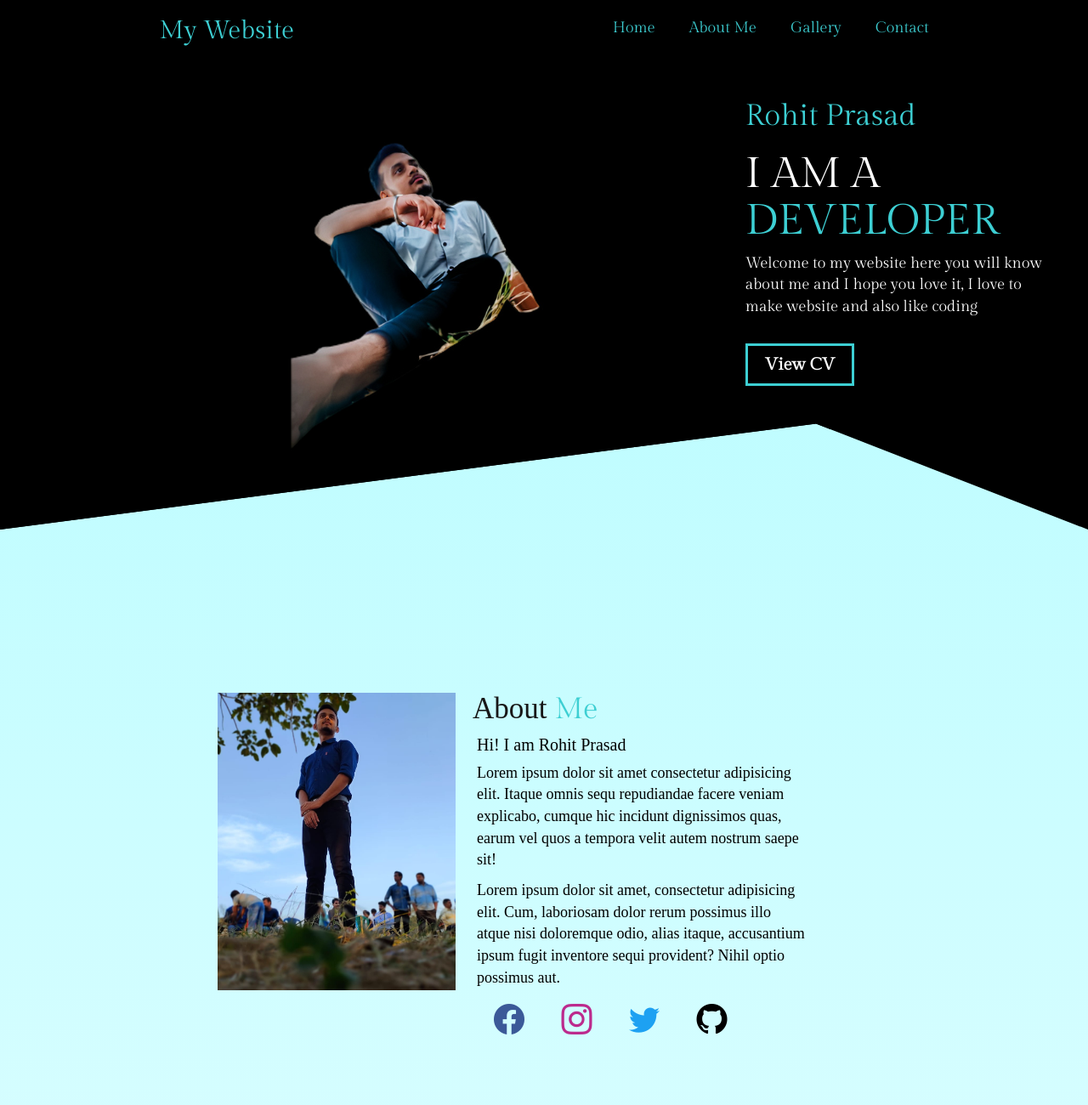
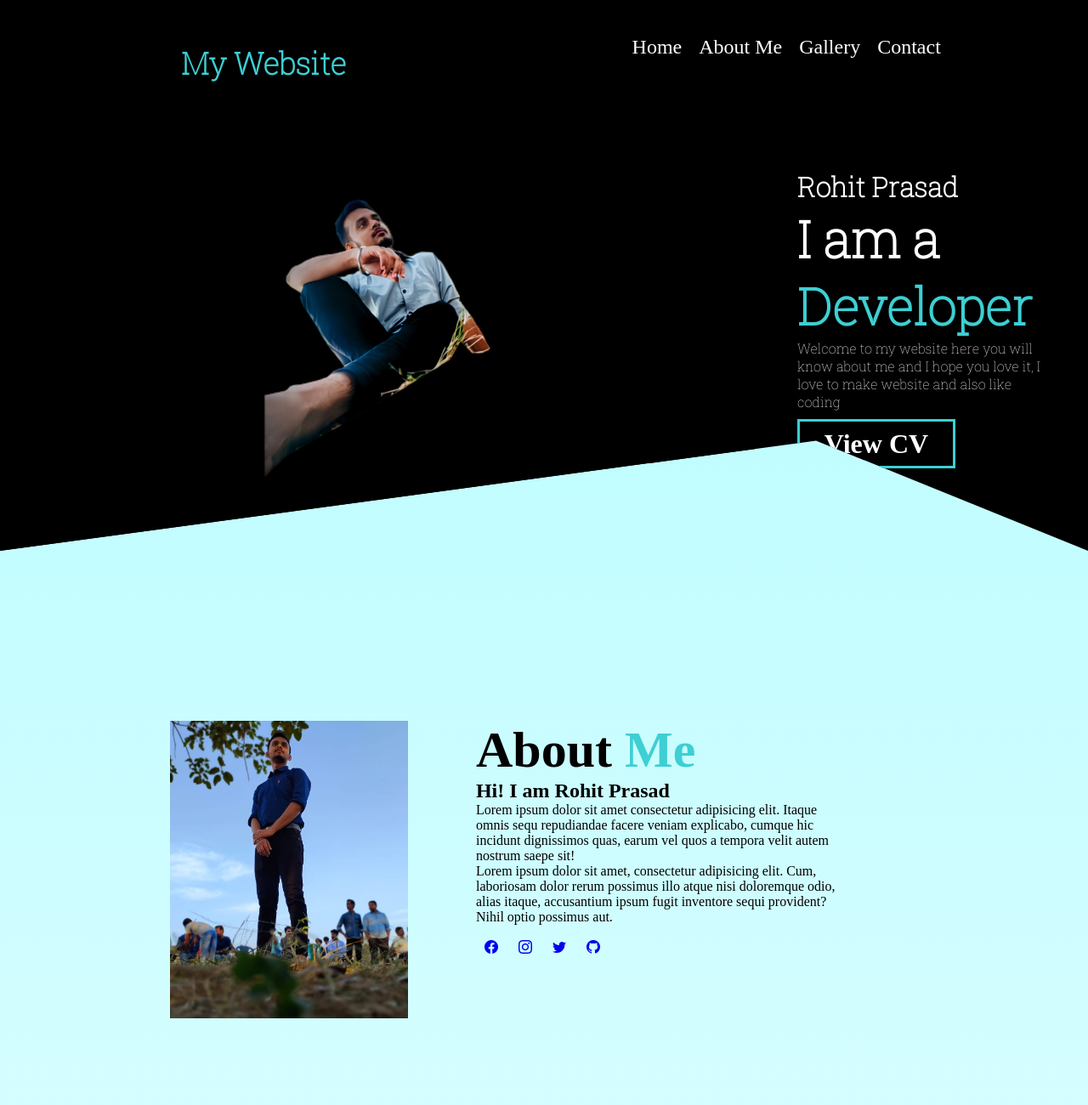
Before and after one commit to rohitpd18/my-protfolio, a plain HTML site: page index.html in a window 1280 px wide. Shown: the top 1300 px of the page at 85% size. Drawn offline with nearby package versions, Linux system fonts and the light colour scheme.

Commit message:
updated all file

```diff
--- a/css/contact-style.css
+++ b/css/contact-style.css
@@ -1,24 +1,22 @@
 *{
     box-sizing: border-box;
-    font-family: 'Gill Sans', 'Gill Sans MT', Calibri, 'Trebuchet MS', sans-serif;
 }
 
-body{
-    background-image: linear-gradient(rgb(179, 252, 255), white );
 
-}
 
-.main-container{
+.contact-container{
     padding: 25px;
     margin: 10% 15%;
     border: 2px solid black;
     border-radius: 5px;
     background-color: aliceblue;
+    font-family: 'Gill Sans', 'Gill Sans MT', Calibri, 'Trebuchet MS', sans-serif;
 
 }
-.main-heading{
+#contact-heading{
     text-align: center;
-    padding: auto;
+    font-size: 2rem;
+    padding: 5px;
     margin: auto;
     background-color: black;
     border-radius: 1rem;
@@ -26,6 +24,7 @@ body{
 }
 
 .sumbit{
+    padding: 0.5rem;
     width: 100%;
     font-size: 16.5px;
     background-color: var(--primery);
@@ -40,5 +39,7 @@ body{
 }
 input[text],input[email], fieldset,input[number],input[radio]{
     word-spacing: 1em;
-    font-size: 1.5rem;
+    padding: 0.5rem;
+    margin: 0.5rem;
+    /* font-size: 1.5rem; */
 }
--- a/css/style.css
+++ b/css/style.css
@@ -1,130 +1,123 @@
 @import url(utlity.css);
+@import url("https://cdn.jsdelivr.net/npm/bootstrap-icons@1.7.2/font/bootstrap-icons.css");
 
 * {
   padding: 0;
   margin: 0;
   text-decoration: none;
   box-sizing: border-box;
-  font-family: "Gilda Display", serif;
+  /* font-family: 'Roboto Slab', serif; */
 }
+body{
+  background-image: linear-gradient(rgb(179, 252, 255), white );
+}
+
+
 
 /* nav bar style ---Start--- */
 header {
   background-color: rgb(0, 0, 0);
   clip-path: polygon(0 0, 100% 0, 100% 100%, 75% 80%, 0 100%);
-  font-family: "Gilda Display", serif;
 }
-header h2,
-div a {
+.my-web {
   color: var(--primery);
-  font-family: "Gilda Display", serif;
+  padding: 50px 100px;
+  font-size: 1.5rem;
 
-  padding: auto;
-  margin: 2rem;
 }
 
-a,
-p {
-  font-size: 1.8rem;
-  font-family: 'Roboto Slab', serif;;
+.main-menu{
+  padding-right: 50px;
 }
 
-a:hover {
+.menu{
+  color: white;
+  font-size: 1.5rem;
+  margin-top: 2rem;
+  padding: 10px;
+  transform: all 0.5 ease;
+}
+
+.menu:hover{
+  color: var(--primery);
+  text-decoration: none;
+}
+/* nav bar style ---End--- */
+
+
+
+/* Hero bar style ---Start--- */
+.hero{
+  color: white;
+  margin: 50px ;
+}
+.heading{
+  font-size: 60px;
+}
+
+
+
+.button:hover{
+  background-color: var(--primery);
   color: white;
 }
+/* Hero bar style ---End--- */
 
-/* nav bar style ---End--- */
 
-/* Hero bar style ---Start--- */
 
-h1 {
-  font-size: 5rem;
-  margin-bottom: 1rem;
-  text-transform: uppercase;
-}
-
-h3 {
-  padding-top: 2.5rem;
-  color: var(--primery);
-  font-size: 3.5rem;
-  font-family: "Gilda Display", serif;
-}
-h1,
-p {
-  color: white;
-  padding-right: 5rem;
-  font-family: "Gilda Display", serif;
-}
-span {
-  color: var(--primery);
-  font-family: "Gilda Display", serif;
-}
-
-.button:hover {
-  background-color: var(--primery);
-  color: black;
-}
-.hero {
-  margin-left: -10rem;
-}
-
-/* Hero bar style ---End--- */
 
 /* About bar style ---Start--- */
 
-section {
-  margin: 15% 20%;
-  color: black;
+.about-container{
+  padding: 200px;
 }
 
-h2 {
-  color: rgb(24, 23, 23);
-  margin-top: 0;
-  font-size: 3rem;
-}
-.black {
-  color: black;
-  font-family: 'Roboto Slab', serif;
+.about{
+  padding: 0 80px;
 }
 
-h4 {
-  font-size: 2rem;
-}
-.style {
-  margin-left: 2rem;
-  font-family: 'Roboto Slab', serif;
-  font-weight: 500;
-  font-size: 3.5rem;
-}
-.aboutUs {
-  padding: 0 2.5rem;
-  font-family: 'Roboto Slab', serif;
+.icon{
+    padding: 10px;
 }
 
 /* About bar style ---End--- */
 
-/* Gallery bar style ---Start--- */
 
-.gallery {
-  color: var(--primery);
+/* gallery bar style ---Start--- */
+.gallery-heading{
   background-color: black;
-  padding: 1rem;
-  margin-bottom: 2rem;
-  border-radius: 1.5rem;
+  padding: 0 1rem;
+  border-radius: 1.2rem ;
 }
-.pic-continer {
-  margin-left: 20%;
+
+.pic-container{
+  display: grid;
+  grid-template-rows: auto auto ;
+  grid-template-columns: 30% 70%
+
+
 }
-.pic {
+
+
+.pic{
   height: 20%;
   width: 25%;
   padding: 20px;
-  transition: all 0.8s ease;
+  transition: all 0.3s ease;
 }
 
-.pic:hover {
+.pic:hover{
   height: 100%;
   width: 30%;
   box-shadow: 20px rgb(43, 43, 43);
 }
-/* Gallery bar style ---End--- */
+/* gallery bar style ---End--- */
+
+
+
+/* Contact bar style ---Start--- */
+
+
+
+
+/* Contact bar style ---End--- */
--- a/css/utlity.css
+++ b/css/utlity.css
@@ -2,26 +2,34 @@
     --primery: #3dcfd3;
 }
 
+.primery{
+    color: var(--primery);
+}
+
+.roboto{
+    font-family: 'Roboto Slab', serif;
+}
 .flex {
     display: flex;
-    justify-content: space-around;
 }
-.flex-1{
-    flex: 1;
+.wrap{
+    flex-wrap: wrap;
 }
 .justify-center{
     justify-content: center;
 }
-.justify-between{
+.justify-around{
     justify-content: space-around;
 }
-.justify-around{
+.justify-between{
     justify-content: space-between;
 }
 .text-center{
     text-align: center;
 
 }
+
+
 
 .button{
     border: 3px solid var(--primery);
@@ -30,7 +38,7 @@
     font-weight: 600;
     font-size: 2rem;
     background-color: transparent;
-    padding: 0.8rem 2rem;
+    padding: 0.5rem 1.8rem;
     margin-top: 2rem;
     transition: all 0.3s ease;
     font-family: "Gilda Display", serif;
--- a/index.html
+++ b/index.html
@@ -6,80 +6,80 @@
     <meta http-equiv="X-UA-Compatible" content="IE=edge">
     <meta name="viewport" content="width=device-width, initial-scale=1.0">
     <title>My Portfolio</title>
-    <!-- -----------------App icon------------ -->
-
-    <link rel="stylesheet" href="https://maxcdn.bootstrapcdn.com/bootstrap/3.3.7/css/bootstrap.min.css">
-    <link rel="stylesheet" href="https://cdn.jsdelivr.net/npm/bootstrap-icons@1.7.1/font/bootstrap-icons.css">
-    <link rel="stylesheet" href="https://cdnjs.cloudflare.com/ajax/libs/font-awesome/4.7.0/css/font-awesome.min.css">
-    <link rel="preconnect" href="https://fonts.googleapis.com">
-
-    <!-- -----------------Google font------------ -->
-
+    <!-- -----------------Google Font------------ -->
     <link rel="preconnect" href="https://fonts.googleapis.com">
     <link rel="preconnect" href="https://fonts.gstatic.com" crossorigin>
-    <link href="https://fonts.googleapis.com/css2?family=Gilda+Display&display=swap" rel="stylesheet">
+    <link href="https://fonts.googleapis.com/css2?family=Roboto+Slab:wght@100&display=swap" rel="stylesheet">
+    <!-- -----------------icon css------------ -->
+    <link rel="stylesheet" href="https://cdn.jsdelivr.net/npm/bootstrap-icons@1.7.2/font/bootstrap-icons.css">
 
-    <style>
-        @import url('https://fonts.googleapis.com/css2?family=Gilda+Display&display=swap');
-        </style>
+
 
 
     <!-- -----------------style css------------ -->
     <link rel="stylesheet" href="./css/style.css">
     <link rel="stylesheet" href="./css/contact-style.css">
+
+
+
 </head>
 
 <body>
     <header class="">
-        <div class="">
-            <nav class="flex ">
-                <div>
-                    <h2>My Website</h2>
+        <div class="wrap">
+            <nav class="flex justify-around">
+                <div class="my-web roboto">
+                    <h1>My Website</h1>
                 </div>
-                <div class="flex">
-                    <a href="#">Home</a>
-                    <a href="#">About Me</a>
-                    <a href="#">Gallery</a>
-                    <a href="#">Contact</a>
+                <div class="flex main-menu ">
+                    <a href="#" class="menu ">Home</a>
+                    <a href="#" class="menu ">About Me</a>
+                    <a href="#" class="menu ">Gallery</a>
+                    <a href="#" class="menu ">Contact</a>
 
                 </div>
             </nav>
         </div>
 
         <div class=" flex  ">
-            <img src="./img/png_auto_x2.jpg" height="550px" alt="">
-            <div class="hero">
-                <h3>Rohit Prasad</h3>
-                <h1>I am a <span>developer</span> </h1>
-                <p>Welcome to my website here you will know about me and I hope you love it, I love to make website
+            <img src="./img/png_auto_x2.jpg" height="500px" class="primary-pic" alt="">
+            <div class="hero roboto">
+                <h1 class="">Rohit Prasad</h1>
+                <h1 class="heading">I am a <span class="primery">Developer</span> </h1>
+                <p class="into">Welcome to my website here you will know about me and I hope you love it, I love to make
+                    website
                     and also
                     like coding
-                </p>
-                <div><button class="button">View CV</button></div>
+                </p> <br>
+                <div> <a class="button" href="img/Resume.pdf" target="_blank">View CV</a></div>
             </div>
         </div>
 
     </header>
 
 
-    <section class="flex">
+    <section class="flex about-container">
         <div><img src="./img/man-2.jpg" height="350px" alt=""></div>
         <div class="about justify-between ">
-            <h2 class="style">About <span>Me</span></h2>
+            <h1 class="heading">About <span class="primery">Me</span></h1>
             <div class="aboutUs">
-                <h4>Hi! I am Rohit Prasad </h4>
-                <p class="black">Lorem ipsum dolor sit amet consectetur adipisicing elit. Itaque omnis
+                <h1>Hi! I am Rohit Prasad </h1>
+                <p>Lorem ipsum dolor sit amet consectetur adipisicing elit. Itaque omnis
                     sequ repudiandae facere veniam explicabo, cumque hic incidunt dignissimos quas, earum vel quos a
                     tempora
                     velit autem nostrum saepe sit!</p>
-                <p class="black">Lorem ipsum dolor sit amet, consectetur adipisicing elit. Cum, laboriosam dolor rerum
+                <p>Lorem ipsum dolor sit amet, consectetur adipisicing elit. Cum, laboriosam dolor rerum
                     possimus illo atque nisi doloremque odio, alias itaque, accusantium ipsum fugit inventore sequi
                     provident? Nihil optio possimus aut.</p>
 
-                <a class="black"  href="#"><i class="bi bi-facebook fa-2x" style="color: #3b5998;"></i></a>
-                <a class="black" target="_blank" href="https://www.instagram.com/rohitpd18/"><i class="bi bi-instagram fa-2x" style="color: #bc2a8d;"></i></a>
-                <a class="black" target="_blank" href="https://twitter.com/Rohit99502074"><i class="bi bi-twitter fa-2x" style="color: #1DA1F2;"></i></a>
-                <a class="black" target="_blank" href="https://github.com/rohitpd18"><i class="bi bi-github fa-2x"></i></a>
+                <br>
+
+                <a href="#" class="icon"><i class="bi bi-facebook "></i></a>
+                <a target="_blank" href="https://www.instagram.com/rohitpd18/" class="icon"><i
+                        class="bi bi-instagram "></i></a>
+                <a target="_blank" href="https://twitter.com/Rohit99502074" class="icon"><i
+                        class="bi bi-twitter"></i></a>
+                <a target="_blank" href="https://github.com/rohitpd18" class="icon"><i class="bi bi-github"></i></a>
             </div>
         </div>
         <div>
@@ -87,49 +87,58 @@
         </div>
     </section>
 
-    <section class="container">
+    <section class="gallery-container">
         <div>
 
-            <h1 class="flex justify-between "> <span class="gallery">Gallery</span< /h1>
+            <h1 class="text-center"> <span class="primery heading gallery-heading">Gallery</span</h1>
         </div>
-        <div class="justify-around pic-continer">
+        <div class=" pic-continer justify-around">
+            <img class="pic" src="./img/fav.jpg" alt="">
+            <img class="pic" src="./img/IMG_20211013_163140_141.jpg" alt="">
+            <img class="pic" src="./img/IMG_20210901_222419_128.webp" alt="">
+            <img class="pic" src="./img/IMG_20210908_210623_701.webp" alt="">
+            <img class="pic" src="./img/man-2.jpg" alt="">
             <img class="pic" src="./img/IMG_20210829_163217_791.webp" alt="">
-            <img class="pic" src="./img/IMG_20211013_163140_141.jpg" alt="">
-            <img class="pic" src="./img/IMG_20210908_210623_701.webp" alt="">
-            <img class="pic" src="./img/IMG_20210901_222419_128.webp" alt="">
-            <img class="pic" src="./img/man-2.jpg" alt="">
-            <img class="pic" src="./img/fav.jpg" alt="">
         </div>
     </section>
 
+
+
+
     <section>
-        <form>
-            <div class="main-container">
-                <h1 class="main-heading">Contact Me</h1>
+        <div class="contact-container">
+            <form>
+                <h1 id="contact-heading" class=" heading ">Contact Me</h1><br>
                 <hr>
-                <p class="black">First Name: <input  type="text" name="fname" id="fname" required> </p>
-                <p class="black">Last Name: <input  type="text" name="lname" id="lname" required></p>
+                <p>First Name: <input type="text" name="fname" id="fname" required> </p> <br>
+                <p>Last Name: <input type="text" name="lname" id="lname" required></p>
                 <fieldset>
                     <legend>Gender</legend>
-                    <input  type="radio" name="gender" value="male" id="" required>Male
-                    <input  type="radio" name="gender" value="female" id="">Female
-                    <input  type="radio" name="gender" value="other" id="">Other
+                    <input type="radio" name="gender" value="male" id="" required>Male
+                    <input type="radio" name="gender" value="female" id="">Female
+                    <input type="radio" name="gender" value="other" id="">Other
 
                 </fieldset> <br>
-                <p class="black">Email: <input type="email" name="email" id="" required></p>
-                <p class="black">Mobile Number: <input type="number" name="M.No" id="" required></p>
-                <p class="black">Reaxon for Contact: <input type="text"></p>
+                <p>Email: <input type="email" name="email" id="" required></p><br>
+                <p>Mobile Number: <input type="number" name="M.No" id="" required></p><br>
+                <p>Reaxon for Contact: <input type="text"></p><br>
 
                 <input type="button" value="Sumbit" class="sumbit">
 
-            </div>
-        </form>
+            </form>
+        </div>
 
 
 
 
     </section>
 
+    <!------------Boostrap script ---------->
+
+    <script src="https://cdn.jsdelivr.net/npm/bootstrap@5.1.3/dist/js/bootstrap.bundle.min.js"
+        integrity="sha384-ka7Sk0Gln4gmtz2MlQnikT1wXgYsOg+OMhuP+IlRH9sENBO0LRn5q+8nbTov4+1p"
+        crossorigin="anonymous"></script>
+
 </body>
 
 </html>
```
Also changed, not shown: 1 other file.
